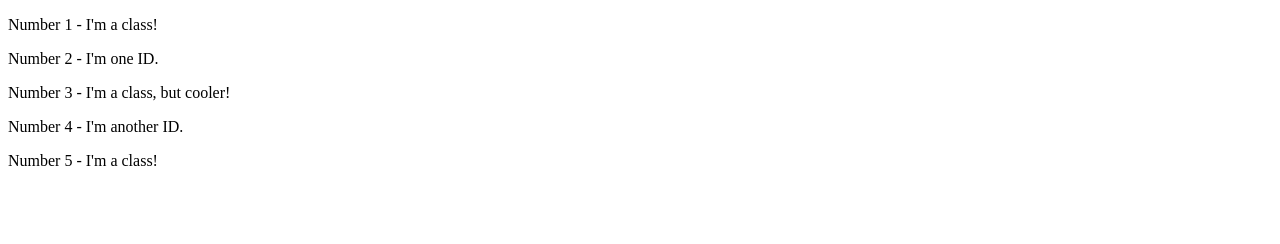
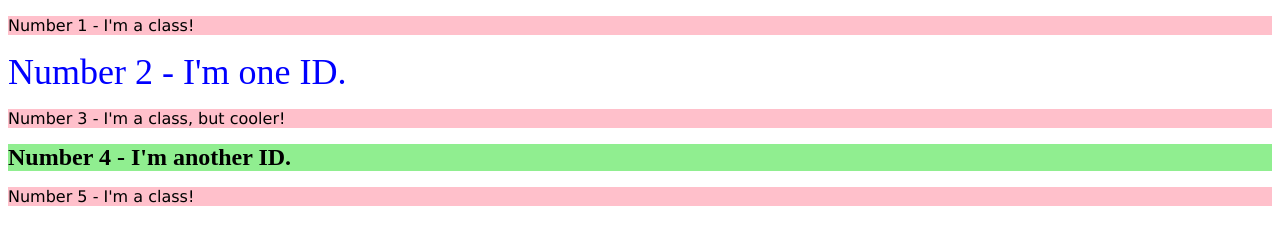
Before and after one commit to ebonykk/new-css, a plain HTML site: page 02-class-id-selectors/index.html in a window 1280 px wide. Drawn offline with Linux system fonts and the light colour scheme.

Commit message:
Add three to third .para class

```diff
--- a/02-class-id-selectors/index.html
+++ b/02-class-id-selectors/index.html
@@ -7,11 +7,12 @@
     <title>Class and ID Selectors</title>
     <link rel="stylesheet" href="style.css">
   </head>
+
   <body>
-    <p>Number 1 - I'm a class!</p>
-    <div>Number 2 - I'm one ID.</div>
-    <p>Number 3 - I'm a class, but cooler!</p>
-    <div>Number 4 - I'm another ID.</div>
-    <p>Number 5 - I'm a class!</p>
+    <p class="para">Number 1 - I'm a class!</p>
+    <div id="two">Number 2 - I'm one ID.</div>
+    <p class="para three">Number 3 - I'm a class, but cooler!</p>
+    <div id="four">Number 4 - I'm another ID.</div>
+    <p class="para">Number 5 - I'm a class!</p>
   </body>
 </html>
```
